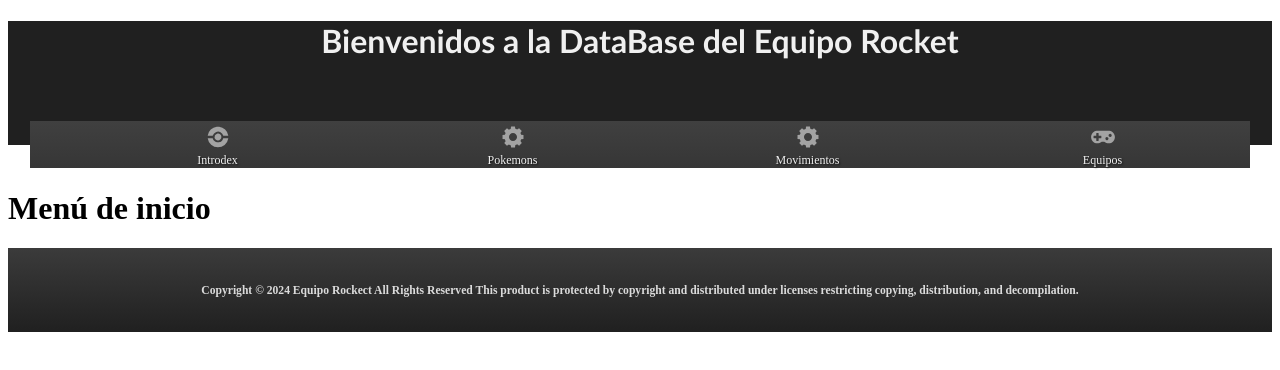
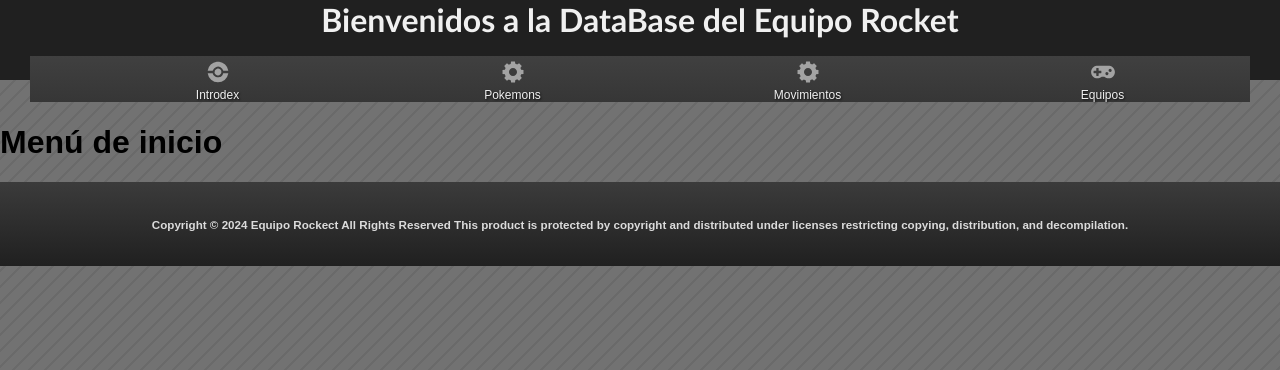
Before and after one commit to Intro-Equipo-Rocket/IntroDex-Front, a SvelteKit app in the folder app/: page / in a window 1280 px wide. Shown: the top 370 px of the page. Built offline with nearby package versions, Linux system fonts and the light colour scheme.

Commit message:
Finalizacion del estilizado. (termine agregando estilado del <body>)

```diff
--- a/app/src/routes/+layout.svelte
+++ b/app/src/routes/+layout.svelte
@@ -1,6 +1,7 @@
 <script>
    import Header from './Header.svelte';
    import Footer from './Footer.svelte';
+   import '../styles/global.css';
 
    let { children } = $props();
 </script>
--- a/app/src/routes/Header.svelte
+++ b/app/src/routes/Header.svelte
@@ -49,7 +49,8 @@
     max-width:1220px
 }
 .main-header {
-    height:124px;
+    margin-top: -21px;
+    height:80px;
     background-color:#202020;
 }
 .main-menu {
--- /dev/null
+++ b/app/src/styles/global.css
@@ -0,0 +1,8 @@
+body {
+    font-family: Arial, Helvetica, sans-serif;
+    margin: 0;
+    padding: 0;
+    background-color:#727272;
+    background-image:repeating-linear-gradient(-45deg, #6a6a6a 0, #6a6a6a 2px, #727272 2px, #727272 11px);
+    background-size:16px 16px;
+}
```
Also changed, not shown: app/src/routes/Footer.svelte (+5 -5 lines).
